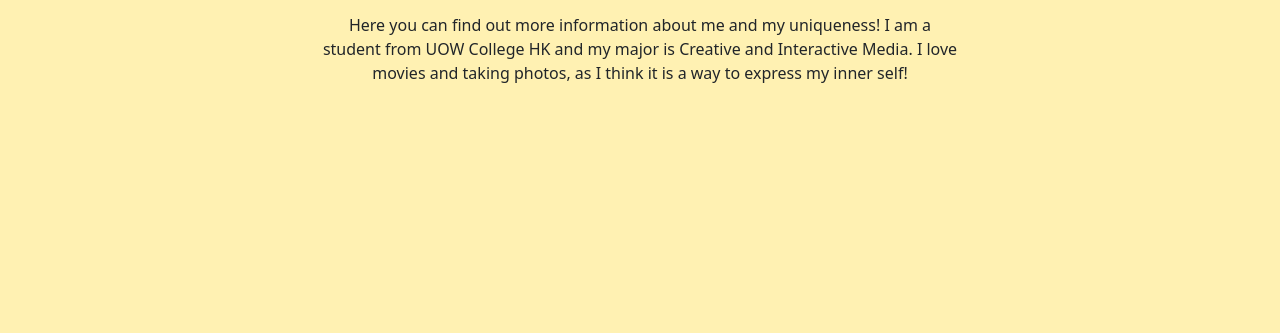
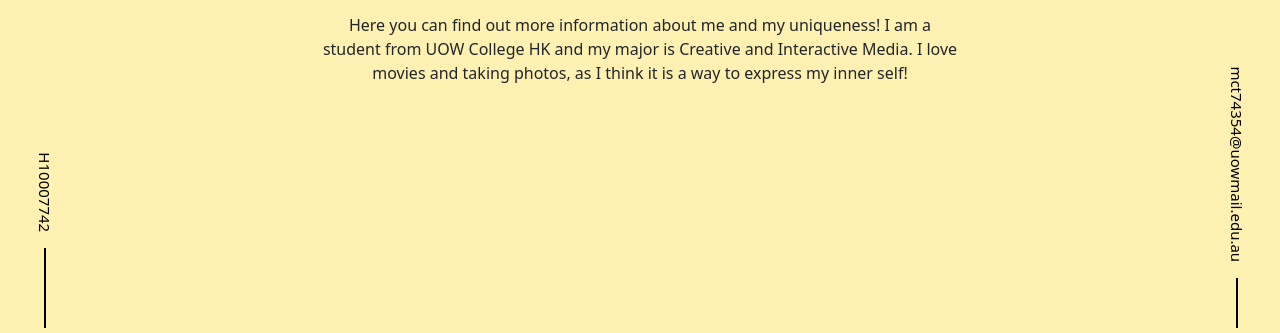
Before and after one commit to mtmccx/myachievementsweb, a website: page index.html in a window 1280 px wide. Shown: the part 467-800 px from the top of the page. Drawn offline with nearby package versions, Linux system fonts and the light colour scheme.

Commit message:
add two name tag on the bottom

```diff
--- a/css/master.css
+++ b/css/master.css
@@ -69,3 +69,49 @@
 .card-title {
     font-weight: bold;
 }
+
+.contact-info {
+    position: fixed;
+    right: -55px ; /* Right corner */
+    bottom: 5px; /* Bottom corner */
+    display: flex;
+    flex-direction: column; /* Stack items vertically */
+    align-items: center; /* Center items horizontally */
+}
+.contact-info p {
+    margin: 50%; /* Remove default margin */
+    font-size: 15px; /* Adjust font size as needed */
+    color: rgb(0, 0, 0); /* Change text color */
+    transform: rotate(90deg); /* Rotate text 90 degrees */
+    white-space: nowrap; /* Prevent text wrapping */
+}
+.line {
+    width: 2px; /* Line thickness */
+    height: 50px; /* Line height */
+    background-color: rgb(0, 0, 0); /* Line color */
+    margin-top: 5px; /* Space between text and line */
+}
+
+.nametag {
+    position: fixed;
+    left: 5px ; /* Right corner */
+    bottom: 5px; /* Bottom corner */
+    display: flex;
+    flex-direction: column; /* Stack items vertically */
+    align-items: center; /* Center items horizontally */
+}
+.nametag p {
+    margin: 50%; /* Remove default margin */
+    font-size: 15px; /* Adjust font size as needed */
+    color: rgb(0, 0, 0); /* Change text color */
+    transform: rotate(90deg); /* Rotate text 90 degrees */
+    transform-origin: left bottom›; /* Adjust rotation point */
+    white-space: nowrap; /* Prevent text wrapping */
+}
+
+.linetwo {
+    width: 2px; /* Line thickness */
+    height: 80px; /* Line height */
+    background-color: rgb(0, 0, 0); /* Line color */
+    margin-top: 5px; /* Space between text and line */
+}
--- a/index.html
+++ b/index.html
@@ -51,7 +51,8 @@
 
 <section id="aboutme" class="container mt-4 center-text">
     <h1>About Me</h1>
-    <p>I love being special. Most of the time I express myself through clothes and my personal belongings. However, I discovered I can learn about myself during daily tasks. During High School, I was part of the Student Union, where my role was in charge of recreation.</p>
+    <p>I love being special. Most of the time I express myself through clothes and my personal belongings. However, I discovered I can learn about myself during daily tasks.
+      During High School, I was part of the Student Union, where my role was in charge of recreation. And it was the time that I discovered that I am differnet from others.</p>
 </section>
 
 <div class="container mt-4">
@@ -79,13 +80,26 @@
 
 <section id="unique" class="container mt-4 center-text">
     <h1>Uniqueness</h1>
-    <p>During my Student Union period, I hosted different events. One time, we assisted teachers in creating booths to enhance students' history knowledge. That’s when I realized I am creative.</p>
-    <p>We wanted to host booths with different mini-games, each with history questions. However, I thought it was too boring and came up with more entertaining and innovative ideas.</p>
-    <p>All students received a passport booklet. Throughout every mini-event, they received a stamp. To further engage students, the passport included different character profiles that students could role-play. Once they got their passport stamped, they received different history toys (e.g., Japanese kokeshi dolls, Chinese Jianzi).</p>
+    <p>During my Student Union period, I hosted different events. One time, we assisted teachers in creating booths to enhance students' history knowledge. That’s when I realized I am creative.
+    <br>
+    We wanted to host booths with different mini-games, each with history questions. However, I thought it was too boring and came up with more entertaining and innovative ideas.
+    <br>
+    All students received a passport booklet. Throughout every mini-event, they received a stamp. To further engage students, the passport included different character profiles that students could role-play.
+      Once they got their passport stamped, they received different history toys (e.g., Japanese kokeshi dolls, Chinese Jianzi).</p>
 </section>
 
 <script src="https://cdn.jsdelivr.net/npm/swiper/swiper-bundle.min.js"></script>
 <script src="scripts.js"></script>
 <script src="https://cdn.jsdelivr.net/npm/bootstrap@5.3.3/dist/js/bootstrap.bundle.min.js"></script>
+
+<div class="contact-info">
+  <p>mct74354@uowmail.edu.au</p>
+  <div class="line"></div>
+</div>
+
+<div class="nametag">
+  <p>H10007742</p>
+  <div class="linetwo"></div>
+</div>
 </body>
 </html>
```
